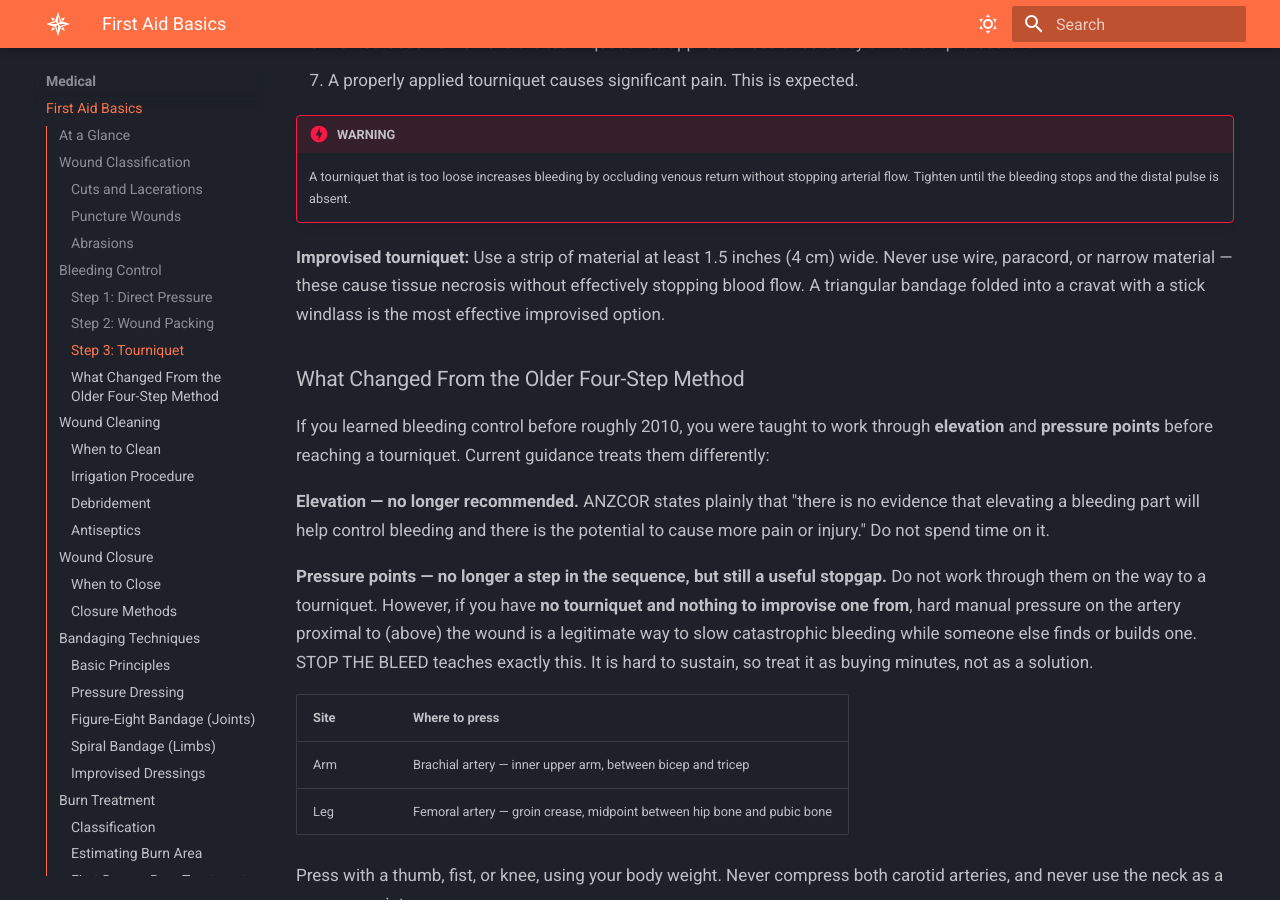
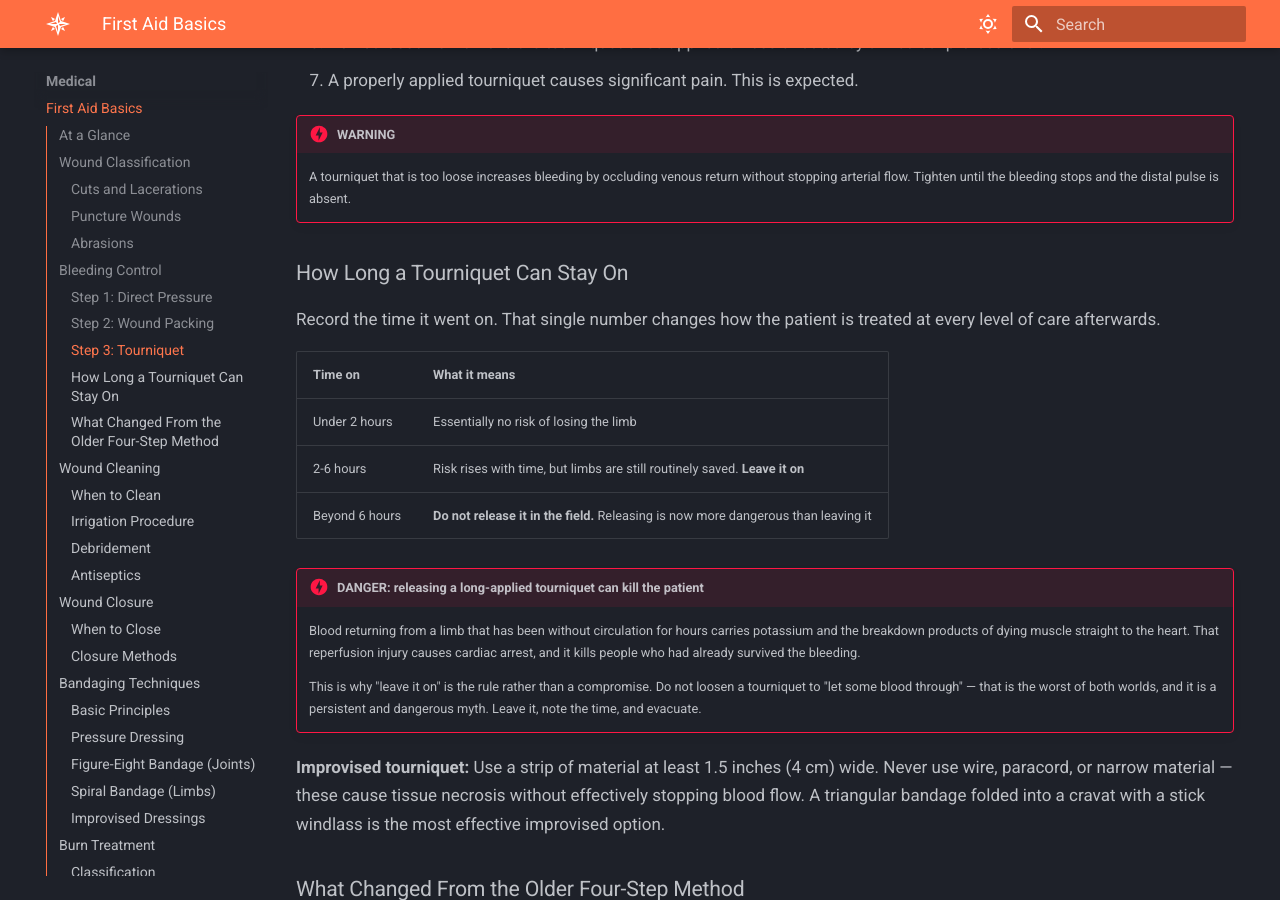
Before and after one commit to mmayden/WilderThings, an MkDocs documentation site: the page built from docs/medical/first-aid-basics.md, in a window 1280 px wide and 900 px high, scrolled down 2880 px. Built offline with MkDocs 1.6.1 and Material for MkDocs 9.7.7, drawn with Linux system fonts in a browser that asks for light colours.

Commit message:
fix: tourniquet timing omitted the tier that kills people
injured-and-alone stated that a tourniquet "can remain in place for up
to 2 hours without causing limb loss." Directionally right for the first
two hours, but the framing implies limb loss begins at two hours — and
it omits the tier that matters most.

What the evidence actually shows: under 2 hours, essentially no limb
loss. Between 2 and 6 hours the risk rises but limbs are still routinely
saved. Beyond about 6 hours, releasing the tourniquet becomes more
dangerous than leaving it, because blood returning from a limb without
circulation for that long carries potassium and the breakdown products
of dying muscle straight to the heart. That reperfusion injury causes
cardiac arrest and kills people who had already survived the bleed.

The old wording pointed a reader the wrong way at the worst moment. A
solo casualty eight hours into an evacuation, reading "up to 2 hours
without limb loss," has been given a reason to loosen it — the single
action most likely to kill them. Same shape as the anaphylaxis
positioning finding: the lethal error was the opposite of the one being
warned about.

Timing tiers now live with the canonical tourniquet protocol in
first-aid-basics, since that is where the procedure is; injured-and-alone
keeps only what is specific to being alone and links across. Also
explicitly killed the "loosen it periodically to let some blood through"
myth, which is the worst of both worlds.

Two smaller fixes in the same guide: the sucking chest wound section
described a three-sided seal with no mention of burping it if breathing
worsens — improvised tape seals fail often enough that a solo casualty
needs that step — and cold application timing disagreed with
improvised-medicine.

Co-Authored-By: Claude Opus 5 (1M context) <noreply@anthropic.com>

```diff
--- a/docs/medical/first-aid-basics.md
+++ b/docs/medical/first-aid-basics.md
@@ -97,6 +97,27 @@ Apply a tourniquet when:
 
 !!! danger "WARNING"
     A tourniquet that is too loose increases bleeding by occluding venous return without stopping arterial flow. Tighten until the bleeding stops and the distal pulse is absent.
+
+### How Long a Tourniquet Can Stay On
+
+Record the time it went on. That single number changes how the patient is treated at
+every level of care afterwards.
+
+| Time on | What it means |
+|---|---|
+| Under 2 hours | Essentially no risk of losing the limb |
+| 2-6 hours | Risk rises with time, but limbs are still routinely saved. **Leave it on** |
+| Beyond 6 hours | **Do not release it in the field.** Releasing is now more dangerous than leaving it |
+
+!!! danger "DANGER: releasing a long-applied tourniquet can kill the patient"
+    Blood returning from a limb that has been without circulation for hours carries
+    potassium and the breakdown products of dying muscle straight to the heart. That
+    reperfusion injury causes cardiac arrest, and it kills people who had already
+    survived the bleeding.
+
+    This is why "leave it on" is the rule rather than a compromise. Do not loosen a
+    tourniquet to "let some blood through" — that is the worst of both worlds, and it
+    is a persistent and dangerous myth. Leave it, note the time, and evacuate.
 
 **Improvised tourniquet:** Use a strip of material at least 1.5 inches (4 cm) wide. Never use wire, paracord, or narrow material — these cause tissue necrosis without effectively stopping blood flow. A triangular bandage folded into a cravat with a stick windlass is the most effective improvised option.
 
```
Also changed, not shown: docs/scenarios/injured-and-alone.md (+16 -5 lines), docs/shelter/shelter-principles.md (+7 -2 lines).
